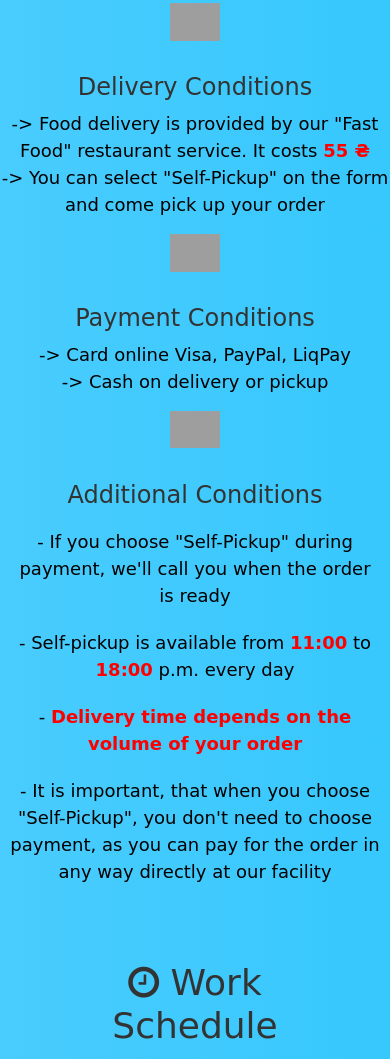
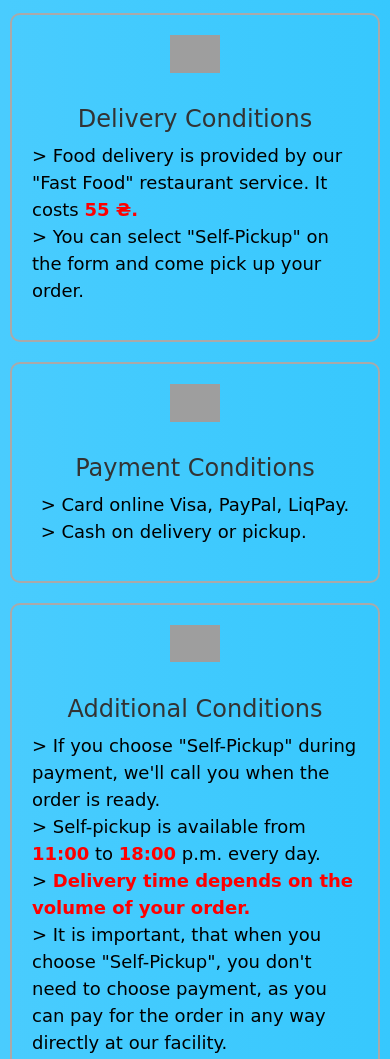
Before and after one commit to Vadim018/cristals, a website: page info.html in a window 390 px wide. Shown: the part 533-1592 px from the top of the page. Drawn offline with nearby package versions, Linux system fonts and the light colour scheme; grey boxes are pictures that could not be loaded; a web font is replaced by a local one.

Commit message:
Checkout page was updated

```diff
--- a/checkout.css
+++ b/checkout.css
@@ -2,7 +2,8 @@ body {
   font-family: 'Playpen Sans', cursive;
   margin: 0;
   padding: 0;
-  background-color: #F8F9FA;
+  background: linear-gradient(to bottom, #88C3EF, #EEF0CB);
+  background-size: 100% 200%;
 }
 
 .header-container {
@@ -279,6 +280,11 @@ p {
 }
 
 @media screen and (max-width: 720px) {
+  .row {
+    flex-direction: column;
+    margin: 20px auto;
+  }
+
   .bd-placeholder-img-lg {
     font-size: 3.5rem;
   }
--- a/info.css
+++ b/info.css
@@ -427,9 +427,7 @@ body,
 }
 
 @media screen and (max-width: 720px) {
-
-    h1,
-    .close-button {
+    h1, .close-button {
         font-size: 36px;
     }
 
@@ -450,9 +448,7 @@ body,
         color: transparent;
     }
 
-    .buttons,
-    .buttons a,
-    .lightbulb-container {
+    .buttons, .buttons a, .lightbulb-container {
         display: block;
     }
 
@@ -476,44 +472,37 @@ body,
         transform: scale(1);
     }
 
+    section.del-pay-section {
+        flex-direction: column;
+    }
+
+    .condition {
+        border: 2px solid #AAA9A9;
+        border-radius: 10px;
+        padding: 20px;
+        margin: 10px;
+    }
+
     .condition br {
         display: none;
     }
 
-    .del-pay-section {
-        align-items: center;
-    }
-
-    .del-pay-section,
     .opening-hours-grid {
         display: flex;
         flex-direction: column;
     }
 
-    .condition,
-    .condition ul li,
-    .additional-condition ul li {
-        text-align: center;
-        margin: 0;
-    }
-
-    .condition,
     .opening-hours-grid {
         width: 100%;
     }
 
-    .condition h2,
-    .opening-hours-item span {
+    .condition h2, .opening-hours-item span {
         font-size: 24px;
     }
 
     ul {
         list-style-type: none;
         padding: 0;
-    }
-
-    .additional-condition ul li {
-        padding: 10px;
     }
 
     .span2 {
@@ -528,13 +517,11 @@ body,
         width: 100%;
     }
 
-    .details-info,
-    .card {
+    .details-info, .card {
         margin: 20px;
     }
 
-    .card:hover,
-    .social-links a:hover {
+    .card:hover, .social-links a:hover {
         transform: none;
     }
 
--- a/info.html
+++ b/info.html
@@ -42,8 +42,8 @@
         <br>
         <h2>Delivery Conditions</h2>
         <ul>
-            <li>-> Food delivery is provided by our "Fast Food" restaurant service. It costs <span class="price">55 ₴</span></li>
-            <li>-> You can select "Self-Pickup" on the form and come pick up your order</li>
+            <li>> Food delivery is provided by our "Fast Food" restaurant service. It costs <span class="price">55 ₴.</span></li>
+            <li>> You can select "Self-Pickup" on the form and come pick up your order.</li>
         </ul>
     </div>
     <div class="condition">
@@ -51,8 +51,8 @@
         <br>
         <h2>Payment Conditions</h2>
         <ul>
-            <li> -> Card online Visa, PayPal, LiqPay</li>
-            <li> -> Cash on delivery or pickup</li>
+            <li>> Card online Visa, PayPal, LiqPay.</li>
+            <li>> Cash on delivery or pickup.</li>
         </ul>
     </div>
     <div class="condition additional-condition">
@@ -60,10 +60,10 @@
         <br>
         <h2>Additional Conditions</h2>
         <ul>
-            <li> - If you choose "Self-Pickup" during payment, we'll call you when the order is ready</li>
-            <li> - Self-pickup is available from <span>11:00</span> to <span>18:00</span> p.m. every day</li>
-            <li> - <span class="span2">Delivery time depends on the volume of your order</span></li>
-            <li> - It is important, that when you choose "Self-Pickup", you don't need to choose <br> payment, as you can pay for the order in any way directly at our facility</li>
+            <li>> If you choose "Self-Pickup" during payment, we'll call you when the order is ready.</li>
+            <li>> Self-pickup is available from <span>11:00</span> to <span>18:00</span> p.m. every day.</li>
+            <li>> <span class="span2">Delivery time depends on the volume of your order.</span></li>
+            <li>> It is important, that when you choose "Self-Pickup", you don't need to choose <br> payment, as you can pay for the order in any way directly at our facility.</li>
         </ul>
     </div>
 </section>
```
Also changed, not shown: checkout.html (+14 -15 lines), login.css (+2 -15 lines), login.html (+6 -6 lines).
